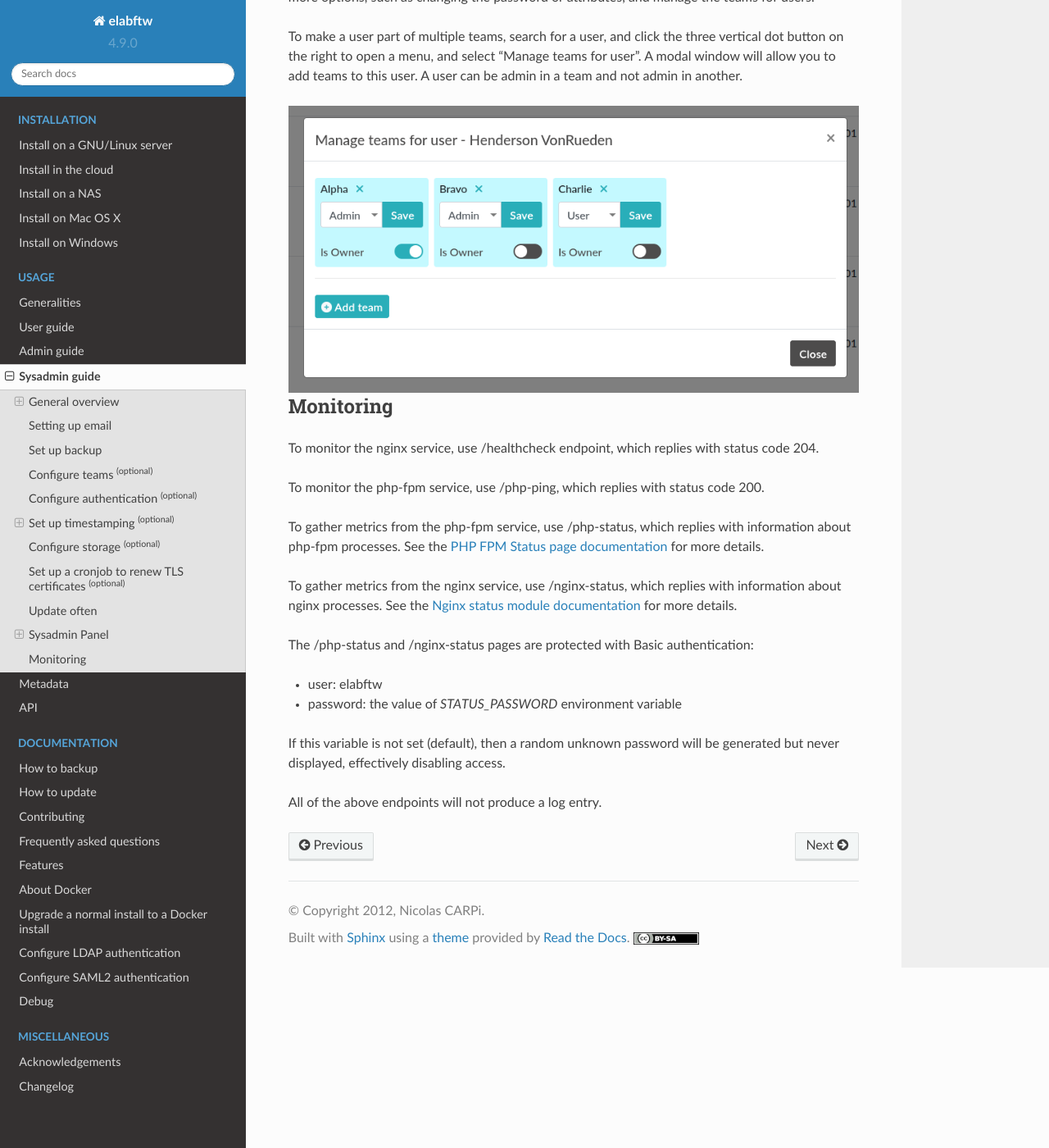
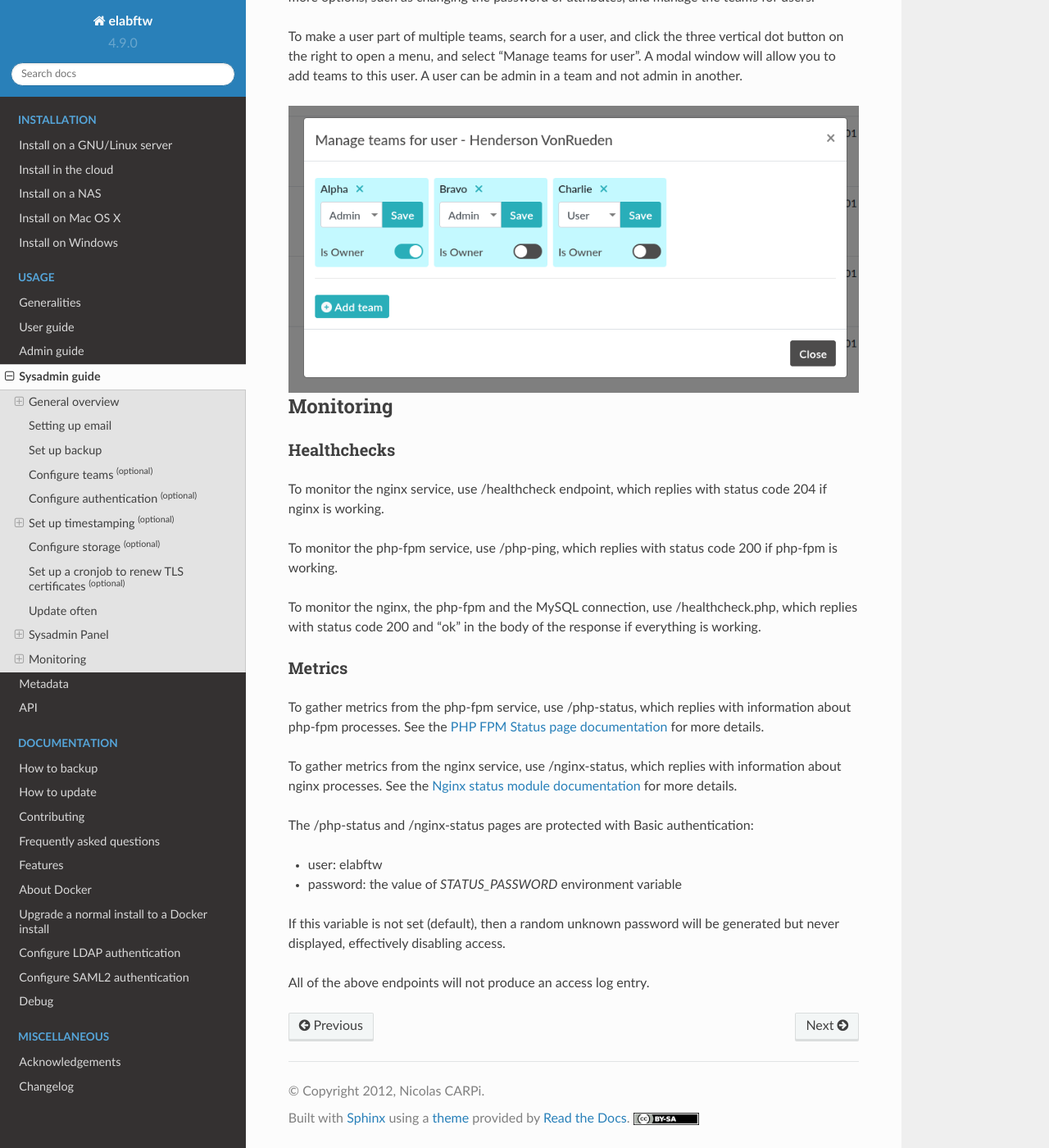
Before and after one commit to elabftw/elabdoc, a Sphinx documentation site: the page built from doc/sysadmin-guide.rst, in a window 1280 px wide and 1400 px high, scrolled down 5088 px. Shown: the whole window at 82% size. Built offline with Sphinx 7.4.7 and the Read the Docs theme 2.0.0, drawn with Linux system fonts in a browser that asks for light colours.

Commit message:
add /healthcheck.php in doc

```diff
--- a/doc/sysadmin-guide.rst
+++ b/doc/sysadmin-guide.rst
@@ -181,9 +181,17 @@
 Monitoring
 ==========
 
-To monitor the nginx service, use /healthcheck endpoint, which replies with status code 204.
+Healthchecks
+------------
 
-To monitor the php-fpm service, use /php-ping, which replies with status code 200.
+To monitor the nginx service, use /healthcheck endpoint, which replies with status code 204 if nginx is working.
+
+To monitor the php-fpm service, use /php-ping, which replies with status code 200 if php-fpm is working.
+
+To monitor the nginx, the php-fpm and the MySQL connection, use /healthcheck.php, which replies with status code 200 and "ok" in the body of the response if everything is working.
+
+Metrics
+-------
 
 To gather metrics from the php-fpm service, use /php-status, which replies with information about php-fpm processes. See the `PHP FPM Status page documentation <https://www.php.net/manual/en/fpm.status.php>`_ for more details.
 
@@ -196,4 +204,4 @@
 
 If this variable is not set (default), then a random unknown password will be generated but never displayed, effectively disabling access.
 
-All of the above endpoints will not produce a log entry.
+All of the above endpoints will not produce an access log entry.
```
